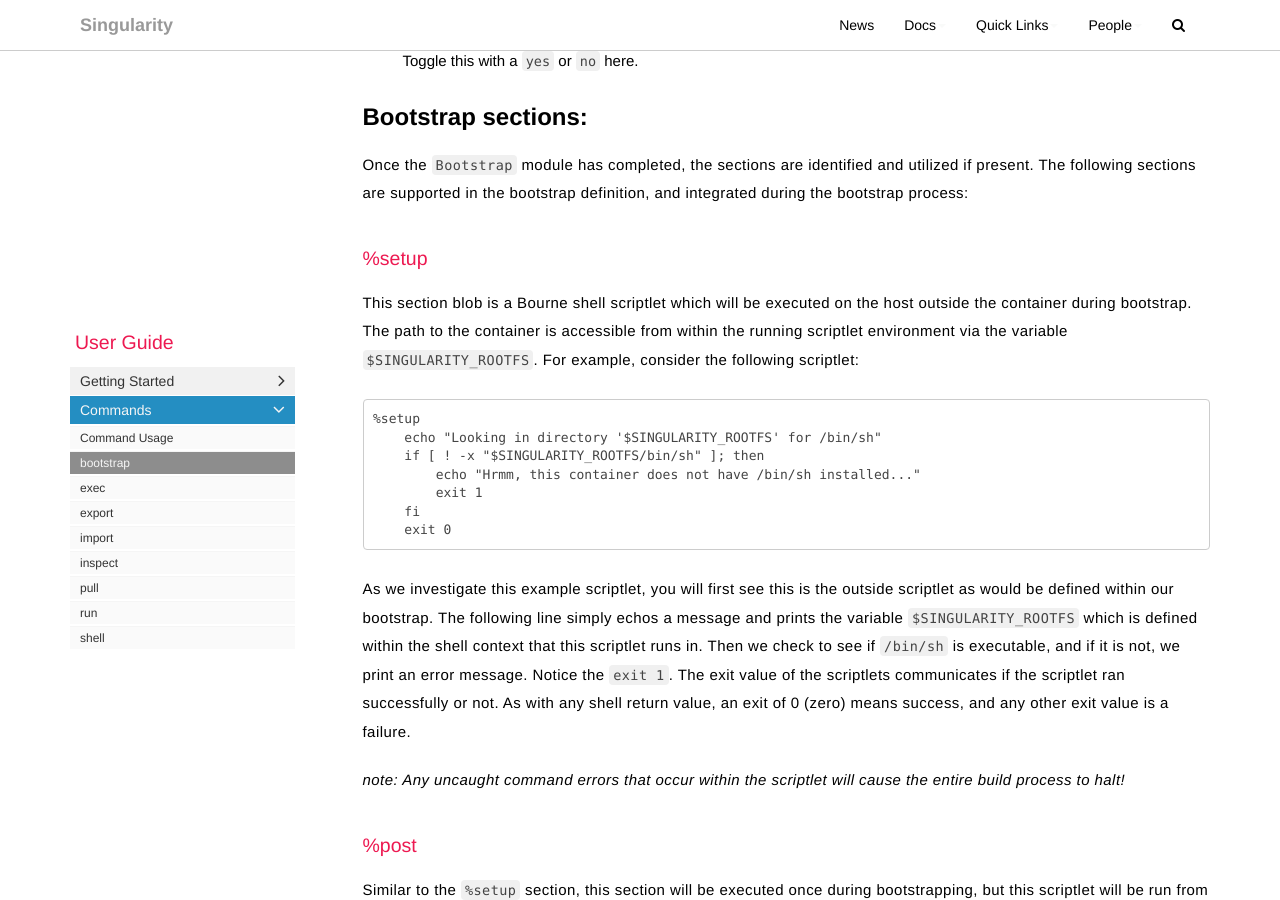
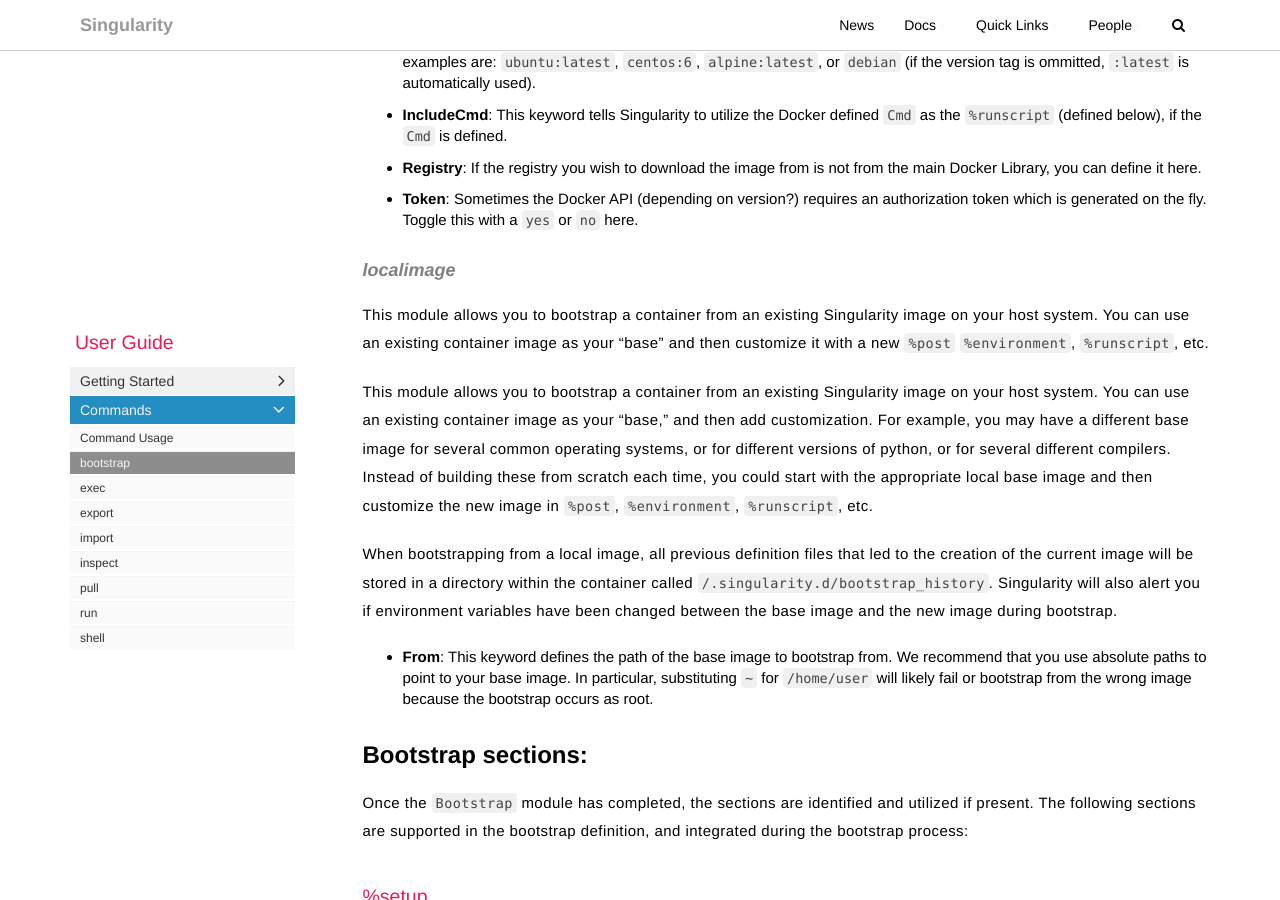
Before and after one commit to singularityware/singularityware.github.io, a Jekyll site: the page built from pages/docs/user-docs/docs-bootstrap.md, in a window 1280 px wide and 900 px high, scrolled down 2307 px. Built offline with Jekyll 4.4.1, drawn with Linux system fonts in a browser that asks for light colours; nearby versions of some CDN libraries; comment, search, counter and statistics services are not loaded; some of the changed text lies outside the part shown.

Commit message:
Bootstrap from image (#104)
* added documentation on bootstrapping from local image

* adding vsoch's edits

```diff
--- a/pages/docs/user-docs/docs-bootstrap.md
+++ b/pages/docs/user-docs/docs-bootstrap.md
@@ -10,12 +10,12 @@
 
 {% include toc.html %}
 
-## The header fields:
+## The header:
 
 ### Bootstrap:
-The `Bootstrap: ` keyword identifies the Singularity module that will be used for building the core components of the operating system. There are several supported modules at the time of this writing:
+The `Bootstrap: ` keyword identifies the Singularity module that will be used for building the core components of the operating system. The module that you choose using `Bootstrap: ` defines the other keywords and values are needed/make sense in the header.  There are several supported modules at the time of this writing:
 
-##### **yum**
+#### **yum**
 
 The YUM bootstrap module uses YUM on the host system to bootstrap the core operating system that exists within the container. This module is applicable for bootstrapping distributions like Red Hat, Centos, and Scientific Linux. When using the `yum` bootstrap module, several other keywords may also be necessary to define:
 
@@ -25,17 +25,17 @@
 
 Warning, there is a major limitation with using YUM to bootstrap a container and that is the RPM database that exists within the container will be created using the RPM library and Berkeley DB implementation that exists on the host system. If the RPM implementation inside the container is not compatible with the RPM database that was used to create the container, once the container has been created RPM and YUM commands inside the container may fail. This issue can be easily demonstrated by bootstrapping an older RHEL compatible image by a newer one (e.g. bootstrap a Centos 5 or 6 container from a Centos 7 host).
 
-##### **debootstrap**
+#### **debootstrap**
 The Debian bootstrap module is a tool which is used specifically for bootstrapping distributions which utilize the `.deb` package format and `apt-get` repositories. This module will bootstrap any of the Debian and Ubuntu based distributions. When using the `debootstrap` module, the following keywords must also be defined:
 
  - **MirrorURL**: This is the location where the packages will be downloaded from. When bootstrapping different Debian based distributions of Linux, this will define which varient will be used (e.g. specifying a different URL can be the difference between Debian or Ubuntu).
  - **OSVersion**: This keyword must be defined as the alpha-character string associated with the version of the distribution you wish to use. For example, `trusty` or `stable`.
  - **Include**: As with the `yum` module, the `Include` keyword will install additional packages into the core operating system and the best practice is to supply only the bare essentials such that the `%inside` scriptlet has what it needs to properly completely the bootstrap.
 
-##### **arch**
+#### **arch**
 The Arch Linux bootstrap module does not name any additional keywords at this time. By defining the `arch` module, you have essentially given all of the information necessary for that particular bootstrap module to build a core operating system.
 
-##### **docker**
+#### **docker**
 The Docker bootstrap module will create a core operating system image based on an image hosted on a particular Docker Registry server. By default it will use the primary Docker Library, but that can be overridden. When using the `docker` module, several other keywords may also be defined:
 
  - **From**: This keyword defines the string of the registry name used for this image in the format [name]:[version]. Several examples are: `ubuntu:latest`, `centos:6`, `alpine:latest`, or `debian` (if the version tag is ommitted, `:latest` is automatically used).
@@ -43,6 +43,14 @@
  - **Registry**: If the registry you wish to download the image from is not from the main Docker Library, you can define it here.
  - **Token**: Sometimes the Docker API (depending on version?) requires an authorization token which is generated on the fly. Toggle this with a `yes` or `no` here.
 
+#### **localimage**
+This module allows you to bootstrap a container from an existing Singularity image on your host system.  You can use an existing container image as your "base" and then customize it with a new `%post` `%environment`, `%runscript`, etc.
+
+This module allows you to bootstrap a container from an existing Singularity image on your host system.  You can use an existing container image as your "base," and then add customization. For example, you may have a different base image for several common operating systems, or for different versions of python, or for several different compilers. Instead of building these from scratch each time, you could start with the appropriate local base image and then customize the new image in `%post`, `%environment`, `%runscript`, etc.
+
+When bootstrapping from a local image, all previous definition files that led to the creation of the current image will be stored in a directory within the container called `/.singularity.d/bootstrap_history`.  Singularity will also alert you if environment variables have been changed between the base image and the new image during bootstrap.
+
+- **From**:  This keyword defines the path of the base image to bootstrap from.  We recommend that you use absolute paths to point to your base image.  In particular, substituting `~` for `/home/user` will likely fail or bootstrap from the wrong image because the bootstrap occurs as root.
 
 ## Bootstrap sections:
 Once the `Bootstrap` module has completed, the sections are identified and utilized if present. The following sections are supported in the bootstrap definition, and integrated during the bootstrap process:
```
Also changed, not shown: pages/docs/user-docs/docs-bootstrap-image.md (+1 -1 lines).
